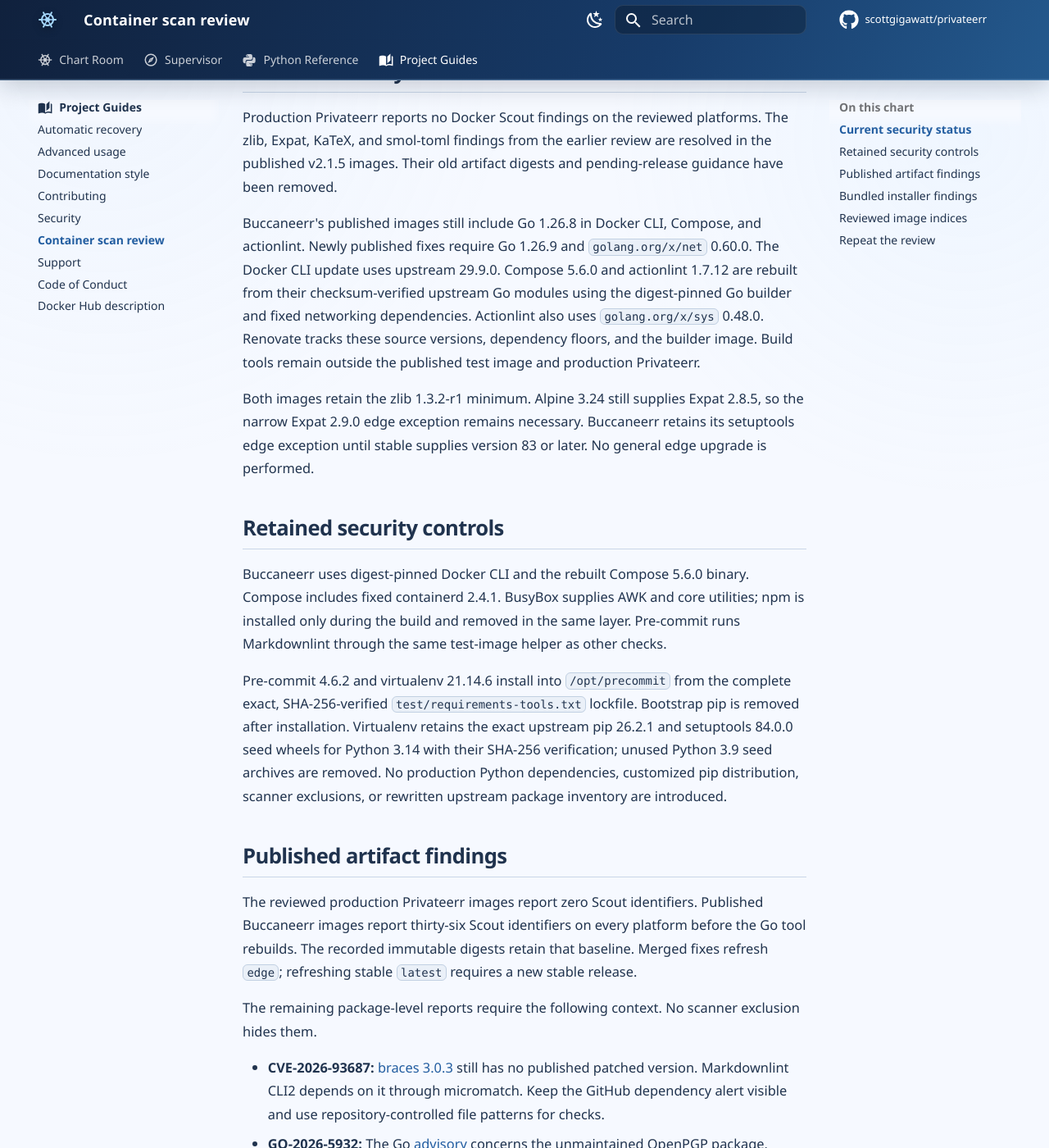
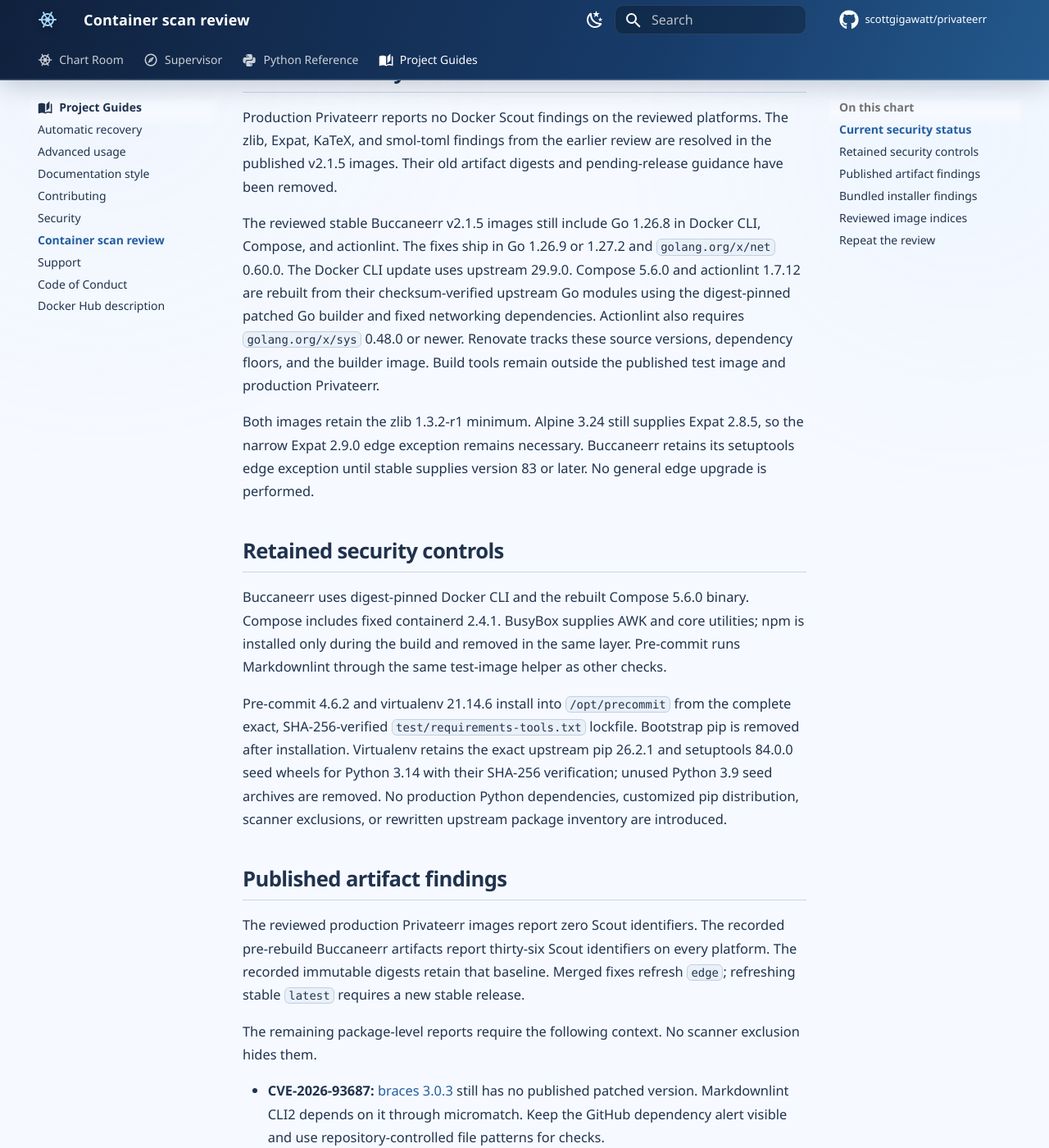
Before and after one commit to scottgigawatt/privateerr, an MkDocs documentation site: the page built from docs/container-scan-review.md, in a window 1280 px wide and 1400 px high, scrolled down 444 px. Shown: the whole window at 82% size. Built offline with MkDocs 1.6.1 and Material for MkDocs 9.7.7, drawn with Linux system fonts in a browser that asks for light colours; comment, search, counter and statistics services are not loaded; some of the changed text lies outside the part shown.

Commit message:
Keep scan-review guidance accurate after dependency upgrades 🧭🌈 (#119)
* 🧭 Keep the scan guide sailing above its security floors

* 📍 Pin the old findings to their actual artifact snapshot

```diff
--- a/docs/container-scan-review.md
+++ b/docs/container-scan-review.md
@@ -6,7 +6,7 @@
 
 Production Privateerr reports no Docker Scout findings on the reviewed platforms. The zlib, Expat, KaTeX, and smol-toml findings from the earlier review are resolved in the published v2.1.5 images. Their old artifact digests and pending-release guidance have been removed.
 
-Buccaneerr's published images still include Go 1.26.8 in Docker CLI, Compose, and actionlint. Newly published fixes require Go 1.26.9 and `golang.org/x/net` 0.60.0. The Docker CLI update uses upstream 29.9.0. Compose 5.6.0 and actionlint 1.7.12 are rebuilt from their checksum-verified upstream Go modules using the digest-pinned Go builder and fixed networking dependencies. Actionlint also uses `golang.org/x/sys` 0.48.0. Renovate tracks these source versions, dependency floors, and the builder image. Build tools remain outside the published test image and production Privateerr.
+The reviewed stable Buccaneerr v2.1.5 images still include Go 1.26.8 in Docker CLI, Compose, and actionlint. The fixes ship in Go 1.26.9 or 1.27.2 and `golang.org/x/net` 0.60.0. The Docker CLI update uses upstream 29.9.0. Compose 5.6.0 and actionlint 1.7.12 are rebuilt from their checksum-verified upstream Go modules using the digest-pinned patched Go builder and fixed networking dependencies. Actionlint also requires `golang.org/x/sys` 0.48.0 or newer. Renovate tracks these source versions, dependency floors, and the builder image. Build tools remain outside the published test image and production Privateerr.
 
 Both images retain the zlib 1.3.2-r1 minimum. Alpine 3.24 still supplies Expat 2.8.5, so the narrow Expat 2.9.0 edge exception remains necessary. Buccaneerr retains its setuptools edge exception until stable supplies version 83 or later. No general edge upgrade is performed.
 
@@ -18,7 +18,7 @@
 
 ## Published artifact findings
 
-The reviewed production Privateerr images report zero Scout identifiers. Published Buccaneerr images report thirty-six Scout identifiers on every platform before the Go tool rebuilds. The recorded immutable digests retain that baseline. Merged fixes refresh `edge`; refreshing stable `latest` requires a new stable release.
+The reviewed production Privateerr images report zero Scout identifiers. The recorded pre-rebuild Buccaneerr artifacts report thirty-six Scout identifiers on every platform. The recorded immutable digests retain that baseline. Merged fixes refresh `edge`; refreshing stable `latest` requires a new stable release.
 
 The remaining package-level reports require the following context. No scanner exclusion hides them.
 
```
Also changed, not shown: other parts of docs/container-scan-review.md (+1 -1 lines).
